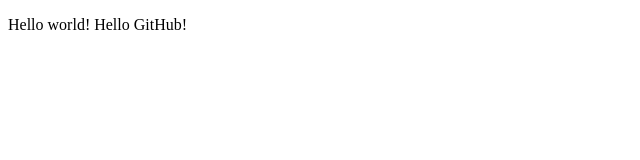
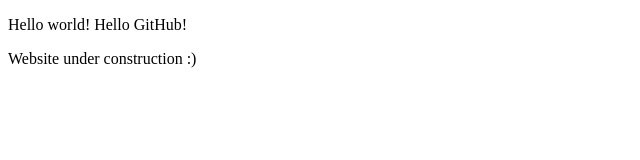
Before and after one commit to morcosan/morco, a plain HTML site: page index.html in a window 1280 px wide. Shown: the whole page, without its empty margins (0-640 px from the left). Drawn offline with Linux system fonts and the light colour scheme.

```diff
--- a/index.html
+++ b/index.html
@@ -10,6 +10,7 @@
 
 <body>
   <p>Hello world! Hello GitHub!</p>
+  <p>Website under construction :)</p>
 </body>
 
 </html>
```
